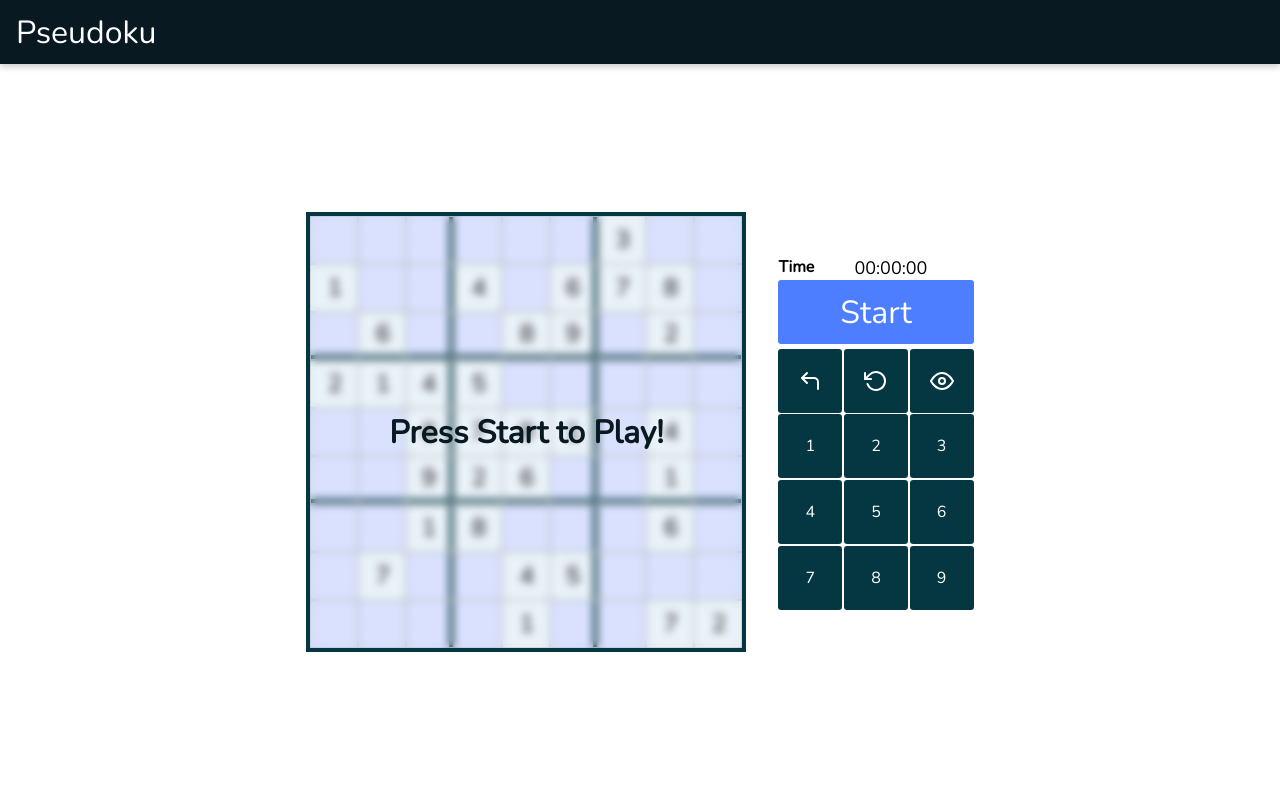
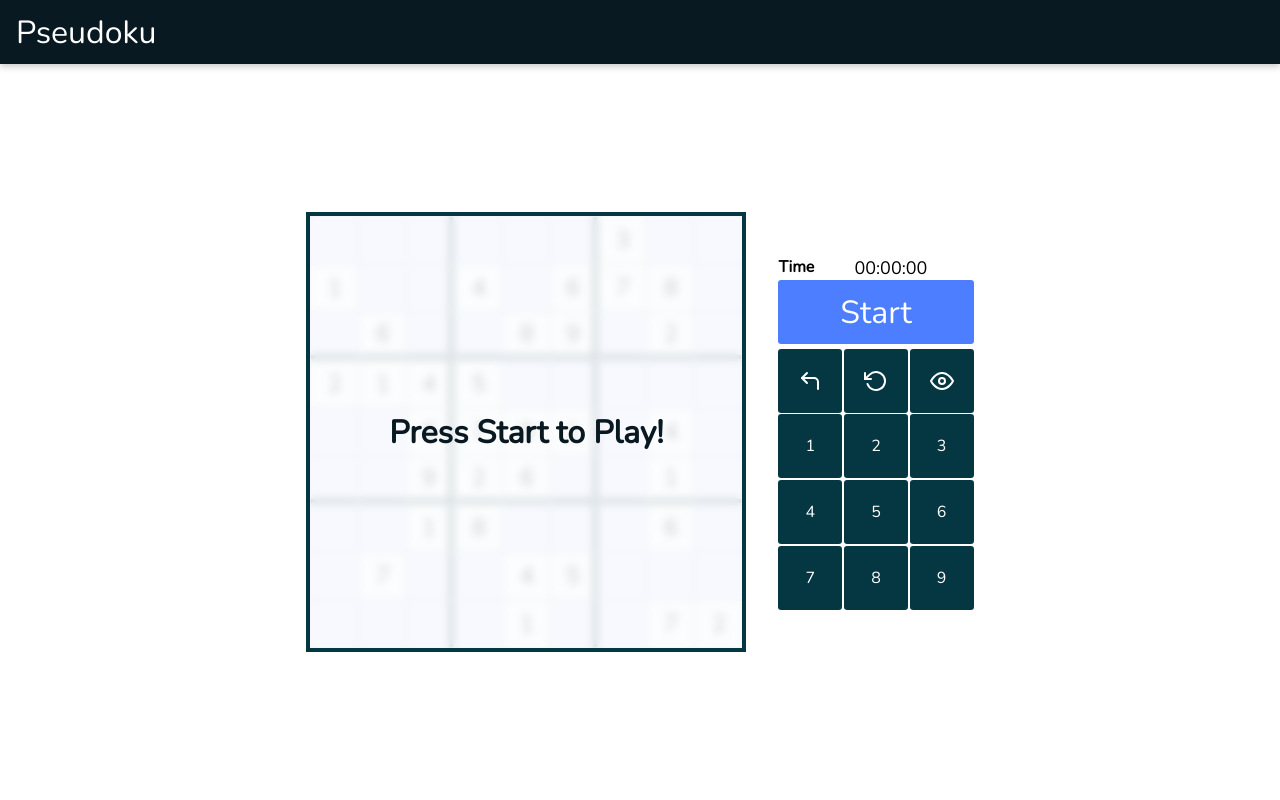
Before and after one commit to KND-Devsnest/pseudoku, a React (Create React App) app: page / in a window 1280 px wide. Shown: the top 800 px of the page. Built offline with nearby package versions, Linux system fonts and the light colour scheme.

Commit message:
pause overlay blur: firefox fallback

```diff
--- a/src/components/Board.jsx
+++ b/src/components/Board.jsx
@@ -10,6 +10,11 @@ const Board = ({ randomElement }) => {
   const { hasStarted, isPaused } = state;
   const [isFinished, setFinished] = useState(false);
   const boardRef = useRef();
+  const firefoxRef = useRef(false);
+
+  useEffect(() => {
+    firefoxRef.current = window.navigator.userAgent.indexOf("Firefox") > -1;
+  }, []);
   // useEffect(() => {
   //   dispatch({ type: "SET_BOARDREF", value: boardRef });
   // }, [boardRef, dispatch]);
@@ -65,7 +70,7 @@ const Board = ({ randomElement }) => {
       ref={boardRef}
       className={`${style["sudoku-board"]} ${
         hasStarted && !isPaused ? null : `${style.disabled}`
-      }`}
+      } ${firefoxRef.current ? `${style.forFirefox}` : null}`}
     >
       <BoardContext.Provider
         value={{ isSelected, setSelected, solution, puzzle }}
@@ -100,9 +105,12 @@ const Board = ({ randomElement }) => {
       {/* Overlay on the Board while the game hasn't started yet or is paused */}
       <div
         className={`${style.overlay} ${
-          state.hasStarted && !state.isPaused ? null : `${style.overlayShow}`
+          state.hasStarted && !state.isPaused
+            ? null
+            : `${firefoxRef ? `${style.forFirefox}` : `${style.overlayShow}`}`
         }`}
       >
+        {console.log(firefoxRef.current)}
         {!state.hasStarted
           ? "Press Start to Play!"
           : state.isPaused
--- a/src/styles/Board.module.css
+++ b/src/styles/Board.module.css
@@ -29,6 +29,11 @@
   display: grid;
 }
 
+.forFirefox {
+  display: grid;
+  background-color: rgba(255, 255, 255, 0.8);
+}
+
 .disabled {
   pointer-events: none;
 }
```
